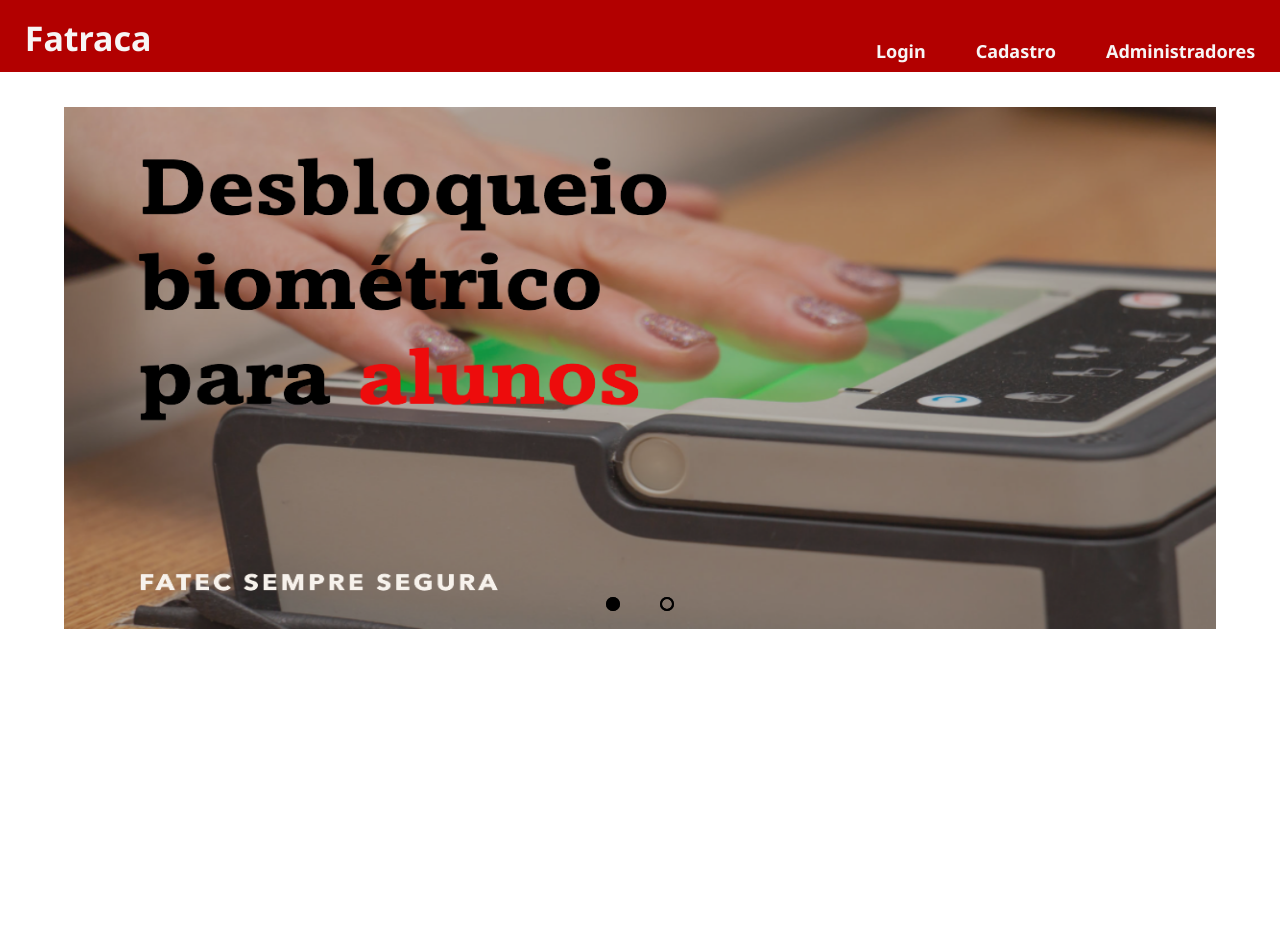
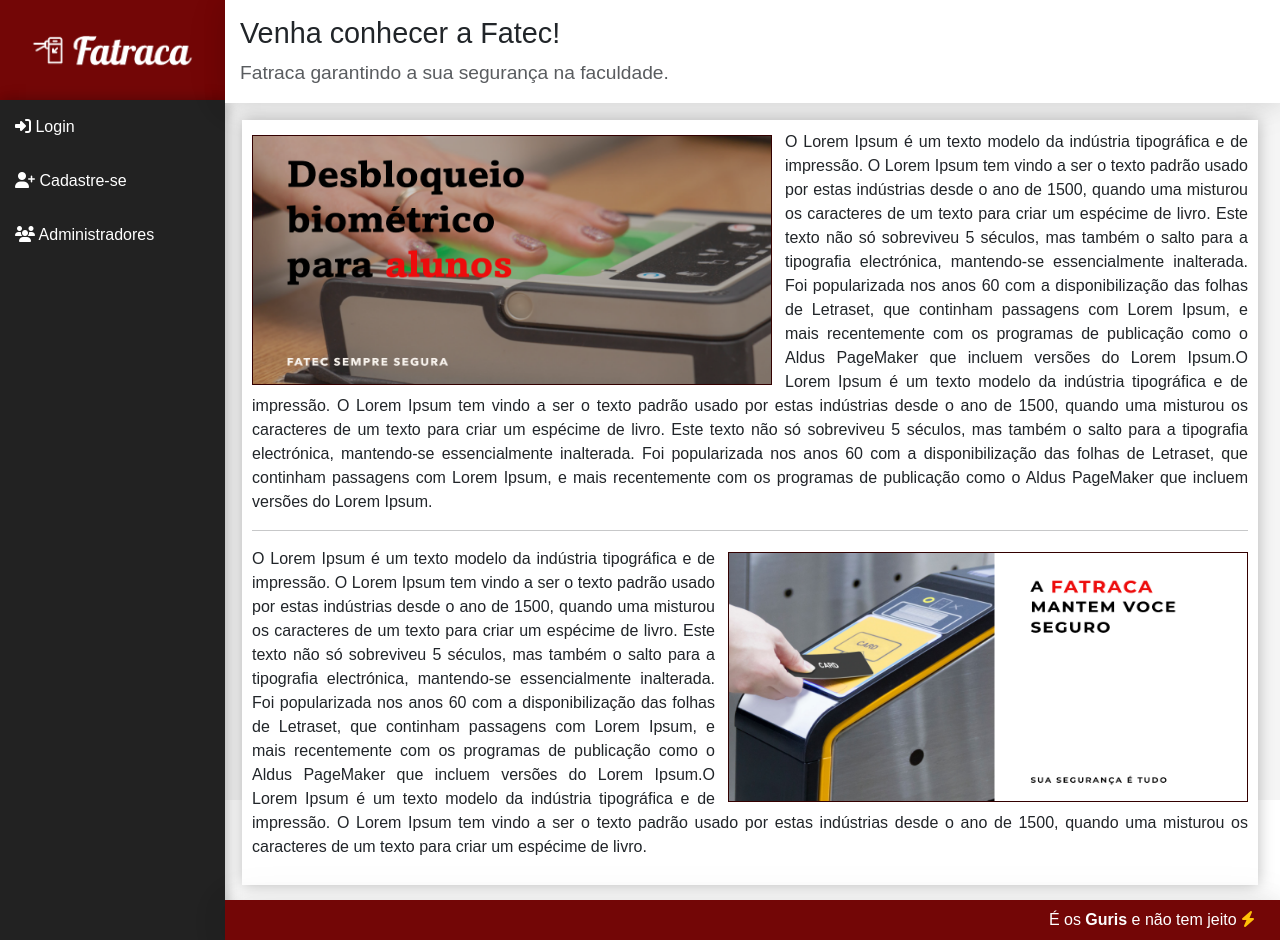
Before and after one commit to LuisFelipe-Oliveira/Fatraca, a PHP site: page / in a window 1280 px wide. Before the commit the page ends 629 px from the top, so only its background shows below. Run offline with PHP 8.4, Linux system fonts and the light colour scheme.

Commit message:
Criação de uma nova página inicial e algumas outras alterações.

```diff
--- a/assets/css/style.css
+++ b/assets/css/style.css
@@ -1,152 +1,232 @@
-@import url('https://fonts.googleapis.com/css2?family=Noto+Sans:wght@400;700&display=swap');
+
+:root {
+    --bg-dark: rgb(34, 34, 34);
+
+    --logo-height: 100px;
+    --header-height: 100px;
+    --header-height-m: 130px;
+    --menu-top-height: 60px;
+    --aside-width: 225px;
+    --footer-height: 40px;
+
+
+    --shadow:
+        0 2px 23px rgba(0, 0, 0, 0.1),
+        0 2px 49px rgba(0, 0, 0, 0.06);
+}
 
 *{
     box-sizing: border-box;
-    padding: 0;
-    margin: 0;
+    font-family: 'Montserrat', sans-serif;
+    }
+
+.app {
+    margin: 0px;
+    display: grid;
+    grid-template-columns: var(--aside-width) 1fr;
+    grid-template-rows:
+        var(--header-height)
+        1fr
+        var(--footer-height );
+    grid-template-areas:
+        "logo header"
+        "menu content"
+        "menu footer";
+    height: 100vh;
+    background-color: #f5f5f5;
 }
 
-html,body{
-    height: 100%;
-    font-family: 'Noto Sans', sans-serif;
+aside.logo{
+    grid-area: logo;
 }
 
-.clear{
-    clear: both;
+header.header{
+    grid-area: header;
 }
 
-.container{
-    width: 100%;
-    max-width: 1670px;
-    margin: 0 auto;
+aside.menu-area {
+    grid-area: menu;
 }
 
-.header{
-    height: 9vh;
-    padding: 1%;
-    background-color:#B20000;
+main.content{
+    grid-area: content;
 }
 
-.header a{
-    font-size: 34px;
-    color: #f7f5f5;
-    text-decoration: none;
-    font-weight: 800;
+footer.footer{
+    grid-area: footer;
 }
 
-nav.menu-desktop{
-    position: relative;
-    top: -26px;
+/* Logo */
+
+aside.logo{
+    background-color: #730606;
+    display: flex;
+    justify-content: center;
+    align-items: center;
 }
 
-.menu-desktop ul{
-    float: right;
+aside.logo img{
+    padding: 0px 15px;
+    width: 100%;
 }
 
-.menu-desktop li{
-    float: left;
-    padding-left: 50px;
-    list-style: none;
+/* Logo */
+
+
+/* --- Nav --- */
+
+aside.menu-area{
+    background-color: var(--bg-dark);
+    box-shadow:
+        2px 0 10px 0 rgba(0, 0, 0, 0.12),
+        2px 0 15px 0 rgba(0, 0, 0, 0.19);
 }
 
-.menu-desktop a{
+.menu a{
+    display: block;
     text-decoration: none;
-    color: #f7f5f5;
-    font-size: 18px;
+    color: white;
+    padding: 15px;
+    font-weight: 300;
+
+}
+.menu a:hover {
+    background: linear-gradient(135deg,  #B20000 0%, #330000 100% );
 }
 
-.menu-desktop a:hover{
-    color: #ccc;
-    transition: 0.5s;
+
+/* --- Nav --- */
+
+/* header */
+
+header.header{
+    background-color: #FFF;
+    padding: 0px 15px;
+    overflow: hidden;
+    white-space: nowrap;
+    box-shadow: var(--shadow);
 }
 
-/*------------------- slider --------------------*/
-.slider{
-    margin: 0 auto;
-    width: 100%;
-    height: 550px;
-    overflow: hidden;
+header.header h1{
+    font-size: 1.8em;
 }
 
-.slides{
-    width: 400%;
-    height: 550px;
-    display: flex;
+header.header p{
+    text-align: justify;
+    font-size: 1.2em;
+}
+
+/* header */
+
+/* conteudo */
+
+.conteudo{
+    padding: 10px;
+    margin: 20px 10px 15px 5px;
+}
+
+.conteudo p{
+    text-align: justify;
 
 }
 
-.slides input{
-    display: none;
+#biometria {
+    height: 250px;
+    width: 520px;
+    margin-right: 13px;
+    margin-top: 5px;
+    float: left;
+    border: #330000 0.3px solid;
+
 }
 
-.imagem{
-    width: 25%;
-    position: relative;
-    transition: 2s;
+#card{
+    height: 250px;
+    width: 520px;
+    margin-left: 13px;
+    float: right;
+    margin-top: 5px;
+    border: #330000 0.3px solid;
 }
 
-.imagem img{
-    width: 90%;
-    height: 95%;
-    display: block;
-    margin: 0 auto;
+/* conteudo */
+
+/* footer */
+footer.footer{
+    display: flex;
+    align-items: center;
+    justify-content: flex-end;
+    padding: 0 25px;
+    color: #FFF;
+    background: #730606;
+    box-shadow: var(--shadow);
+}
+/* footer */
+
+/* main */
+main > div {
+    background-color: #fff;
+    box-shadow: 0px 0px 15px #0004;
+
+}
+/* main */
+
+
+
+@media(max-width: 768px) {
+    .app{
+        grid-template-rows:
+            var(--header-height-m)
+            var(--menu-top-height)
+            1fr
+            var(--footer-height);
+        grid-template-columns: var(--aside-width) 1fr;
+        grid-template-areas:
+            "logo header"
+            "menu menu"
+            "content content"
+            "footer footer";
+    }
+    .menu{
+        display: flex;
+        justify-content: flex-start;
+        align-items: center;
+        height: 100%;
+        justify-content: space-around;
+    }
+    .menu a{
+        display: inline;
+        padding: 10px 15px;
+        border-radius: 20px;
+        margin: 0;
+
+    }
+
 }
 
-.navegacao-manual{
-    position: absolute;
-    width: 100%;
-    margin-top: -60px;
-    display: flex;
-    justify-content: center;
+@media(max-width: 576px) {
+    .app{
+        grid-template-rows:
+            var(--logo-height)
+            var(--menu-top-height)
+            1fr
+            var(--footer-height);
+        grid-template-columns: 1fr;
+        grid-template-areas:
+            "logo"
+            "menu"
+            "content"
+            "footer";
+    }
+    .header{
+        display: none;
+    }
+
+    #biometria {
+        height: 200px;
+        width: 480px;
+        margin-right: 10px;
+        float: left;
+
+    }
 }
-
-.manual-btn{
-    border: 2px solid black;
-    padding: 5px;
-    border-radius: 10px;
-    cursor: pointer;
-    transition: 0.5s;
-}
-
-.manual-btn:not(:last-child) {
-    margin-right: 40px;
-}
-
-.manual-btn:hover{
-    background-color:black;
-}
-
-#radio1:checked ~ .primeira{
-    margin-left: 0;
-}
-
-#radio2:checked ~ .primeira{
-    margin-left: -25%;
-}
-
-.navegacao-auto div{
-    border: 2px solid black;
-    padding: 5px;
-    border-radius: 10px;
-    cursor: pointer;
-    transition: 0.7s;
-}
-
-.navegacao-auto{
-    position: absolute;
-    width: 100%;
-    margin-top: 490px;
-    display: flex;
-    justify-content: center;
-}
-
-.navegacao-auto div:not(:last-child){
-    margin-right: 40px;
-}
-
-#radio1:checked ~ .navegacao-auto .auto-btn1{
-    background-color: black;
-}
-#radio2:checked ~ .navegacao-auto .auto-btn2{
-    background-color: black;
-}
--- a/assets/css/styleCadastro.css
+++ b/assets/css/styleCadastro.css
@@ -37,7 +37,6 @@
     width: 80vw;
     height: 80vh;
     background: rgb(255, 69, 0);
-    border: 2px solid white;
     border-radius: 20px;
     margin-top: 40px;
     margin-left: 0;
--- a/index.php
+++ b/index.php
@@ -5,66 +5,99 @@
     <meta charset="UTF-8">
     <meta http-equiv="X-UA-Compatible" content="IE=edge">
     <meta name="viewport" content="width=device-width, initial-scale=1.0, maximum-scale=1.0">
-    <link href="https://cdn.jsdelivr.net/npm/bootstrap@5.2.1/dist/css/bootstrap.min.css" rel="stylesheet"
-        integrity="sha384-iYQeCzEYFbKjA/T2uDLTpkwGzCiq6soy8tYaI1GyVh/UjpbCx/TYkiZhlZB6+fzT" crossorigin="anonymous">
+    <link href="https://cdn.jsdelivr.net/npm/bootstrap@5.3.0/dist/css/bootstrap.min.css" rel="stylesheet"
+        integrity="sha384-9ndCyUaIbzAi2FUVXJi0CjmCapSmO7SnpJef0486qhLnuZ2cdeRhO02iuK6FUUVM" crossorigin="anonymous">
     <link rel="stylesheet" href="./assets/css/style.css">
+    <link rel="stylesheet" href="https://cdnjs.cloudflare.com/ajax/libs/font-awesome/6.4.0/css/all.min.css"
+        integrity="sha512-iecdLmaskl7CVkqkXNQ/ZH/XLlvWZOJyj7Yy7tcenmpD1ypASozpmT/E0iPtmFIB46ZmdtAc9eNBvH0H/ZpiBw=="
+        crossorigin="anonymous" referrerpolicy="no-referrer" />
     <title>Fatraca</title>
 </head>
 
 <body>
-    <header class="header">
-        <div class="container">
-            <div class="titulo">
-                <a href="#">Fatraca</a>
-            </div><!-- titulo -->
+    <div class="app">
 
-            <nav class="menu-desktop">
-                <ul>
-                    <li><a href="login.php">Login</a></li>
-                    <li><a href="cadastro.php">Cadastro</a></li>
-                    <li><a href="AdmPage.php">Administradores</a></li>
-                </ul>
-            </nav><!-- menu-desktop -->
-            <div class="clear"></div>
-        </div><!-- container -->
-    </header>
+        <aside class="logo"> <!-- logo  -->
+            <a href="index.php" class="logo">
+                <img src="assets\imgs\logo2.png" alt="logo" />
+            </a>
+        </aside>
 
-    <section class="conteudo">
-        <div class="slider">
-            <div class="slides">
+        <aside class="menu-area"> <!-- menu  -->
+            <nav class="menu">
+                <a href="login.php">
+                    <i class="fa-solid fa-right-to-bracket"></i> Login
+                </a>
+                <a href="cadastro.php">
+                    <i class="fa-solid fa-user-plus"></i> Cadastre-se
+                </a>
+                <a href="AdmPage.php">
+                    <i class="fa fa-users"></i> Administradores
+                </a>
+            </nav>
+        </aside>
 
-                <input type="radio" name="radio-btn" id="radio1">
-                <input type="radio" name="radio-btn" id="radio2">
-
-                <div class="imagem primeira">
-                    <img src="assets\imgs\biometria.png" alt="imagem1">
-                </div>
-                <div class="imagem">
-                    <img src="assets\imgs\card.png" alt="imagem2">
-                </div>
-
-                <div class="navegacao-auto">
-                    <div class="auto-btn1"></div>
-                    <div class="auto-btn2"></div>
-                </div><!--navegacao-auto-->
-
-            </div><!--slides-->
-
-            <div class="navegacao-manual">
-                <label for="radio1" class="manual-btn"></label>
-                <label for="radio2" class="manual-btn"></label>
-            </div>
-        </div><!-- slider -->
-    </section><!-- conteudo -->
+        <Header>
+            <header class="header d-nome d-sm-flex flex-column">
+                <h1 class="mt-3">
+                    Venha conhecer a Fatec!
+                </h1>
+                <p class="lead text-muted">Fatraca garantindo a sua segurança na faculdade.</p>
+            </header>
+        </Header>
 
 
-    <script src="https://cdn.jsdelivr.net/npm/@popperjs/core@2.11.6/dist/umd/popper.min.js"
-        integrity="sha384-oBqDVmMz9ATKxIep9tiCxS/Z9fNfEXiDAYTujMAeBAsjFuCZSmKbSSUnQlmh/jp3" crossorigin="anonymous">
-        </script>
+        <main class="content container-fluid">
+            <div class="conteudo">
+                <div >
+                <img id="biometria" src="assets\imgs\biometria.png" alt="">
+                    <p > O Lorem Ipsum é um texto modelo da indústria tipográfica e de impressão. O Lorem Ipsum tem vindo
+                        a ser o texto padrão usado por estas indústrias desde o ano de 1500, quando uma misturou os
+                        caracteres de um texto para criar um espécime de livro. Este texto não só sobreviveu 5 séculos,
+                        mas também o salto para a tipografia electrónica, mantendo-se essencialmente inalterada. Foi
+                        popularizada nos anos 60 com a disponibilização das folhas de Letraset, que continham passagens
+                        com Lorem Ipsum, e mais recentemente com os programas de publicação como o Aldus PageMaker que
+                        incluem versões do Lorem Ipsum.O Lorem Ipsum é um texto modelo da indústria tipográfica e de impressão. O Lorem Ipsum tem vindo
+                        a ser o texto padrão usado por estas indústrias desde o ano de 1500, quando uma misturou os
+                        caracteres de um texto para criar um espécime de livro. Este texto não só sobreviveu 5 séculos,
+                        mas também o salto para a tipografia electrónica, mantendo-se essencialmente inalterada. Foi
+                        popularizada nos anos 60 com a disponibilização das folhas de Letraset, que continham passagens
+                        com Lorem Ipsum, e mais recentemente com os programas de publicação como o Aldus PageMaker que
+                        incluem versões do Lorem Ipsum.</p>
+                </div>
+                <hr />
+                <div>
+                <img id="card" src="assets/imgs/card.png" alt="">
+                <p > O Lorem Ipsum é um texto modelo da indústria tipográfica e de impressão. O Lorem Ipsum tem vindo
+                        a ser o texto padrão usado por estas indústrias desde o ano de 1500, quando uma misturou os
+                        caracteres de um texto para criar um espécime de livro. Este texto não só sobreviveu 5 séculos,
+                        mas também o salto para a tipografia electrónica, mantendo-se essencialmente inalterada. Foi
+                        popularizada nos anos 60 com a disponibilização das folhas de Letraset, que continham passagens
+                        com Lorem Ipsum, e mais recentemente com os programas de publicação como o Aldus PageMaker que
+                        incluem versões do Lorem Ipsum.O Lorem Ipsum é um texto modelo da indústria tipográfica e de impressão. O Lorem Ipsum tem vindo
+                        a ser o texto padrão usado por estas indústrias desde o ano de 1500, quando uma misturou os
+                        caracteres de um texto para criar um espécime de livro. </p>
 
-    <script src="https://cdn.jsdelivr.net/npm/bootstrap@5.2.1/dist/js/bootstrap.min.js"
-        integrity="sha384-7VPbUDkoPSGFnVtYi0QogXtr74QeVeeIs99Qfg5YCF+TidwNdjvaKZX19NZ/e6oz" crossorigin="anonymous">
-        </script>
+                </div>
+            </div>
+        </main>
+
+
+        <footer class="footer"> <!-- rodapé  -->
+            <span>
+                É os <strong>Guris </strong> e não tem jeito
+                <i class='fa fa-bolt text-warning'></i> </span>
+
+        </footer>
+
+    </div>
+
+    <script src="https://cdn.jsdelivr.net/npm/@popperjs/core@2.11.8/dist/umd/popper.min.js"
+        integrity="sha384-I7E8VVD/ismYTF4hNIPjVp/Zjvgyol6VFvRkX/vR+Vc4jQkC+hVqc2pM8ODewa9r"
+        crossorigin="anonymous"></script>
+    <script src="https://cdn.jsdelivr.net/npm/bootstrap@5.3.0/dist/js/bootstrap.min.js"
+        integrity="sha384-fbbOQedDUMZZ5KreZpsbe1LCZPVmfTnH7ois6mU1QK+m14rQ1l2bGBq41eYeM/fS"
+        crossorigin="anonymous"></script>
     <script src="./assets/js/indexScript.js"></script>
 </body>
 
```
Also changed, not shown: assets/css/styleLogin.css (+1 -22 lines), login.php (+0 -8 lines), assets/imgs/logo2.png (added).
